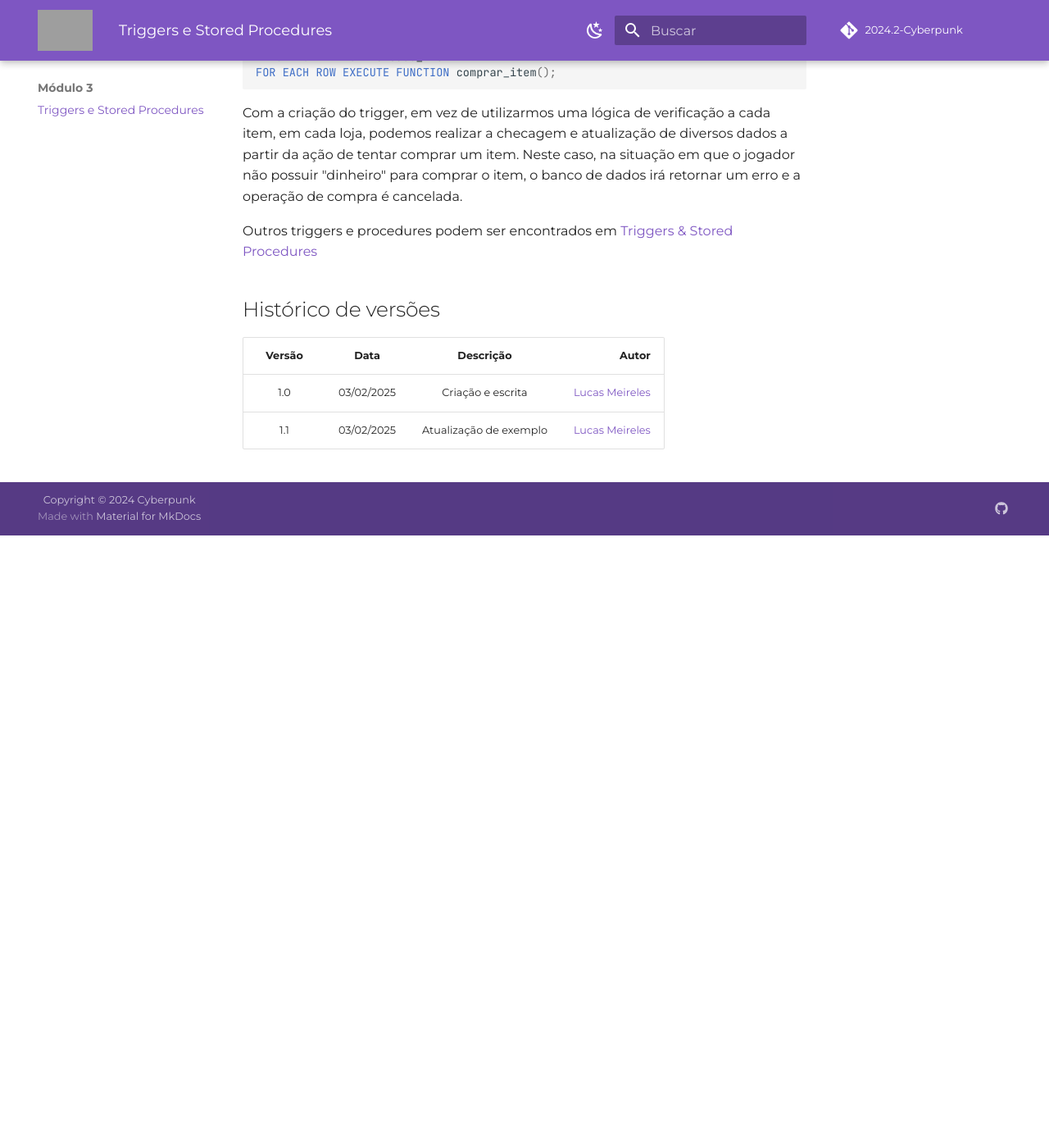
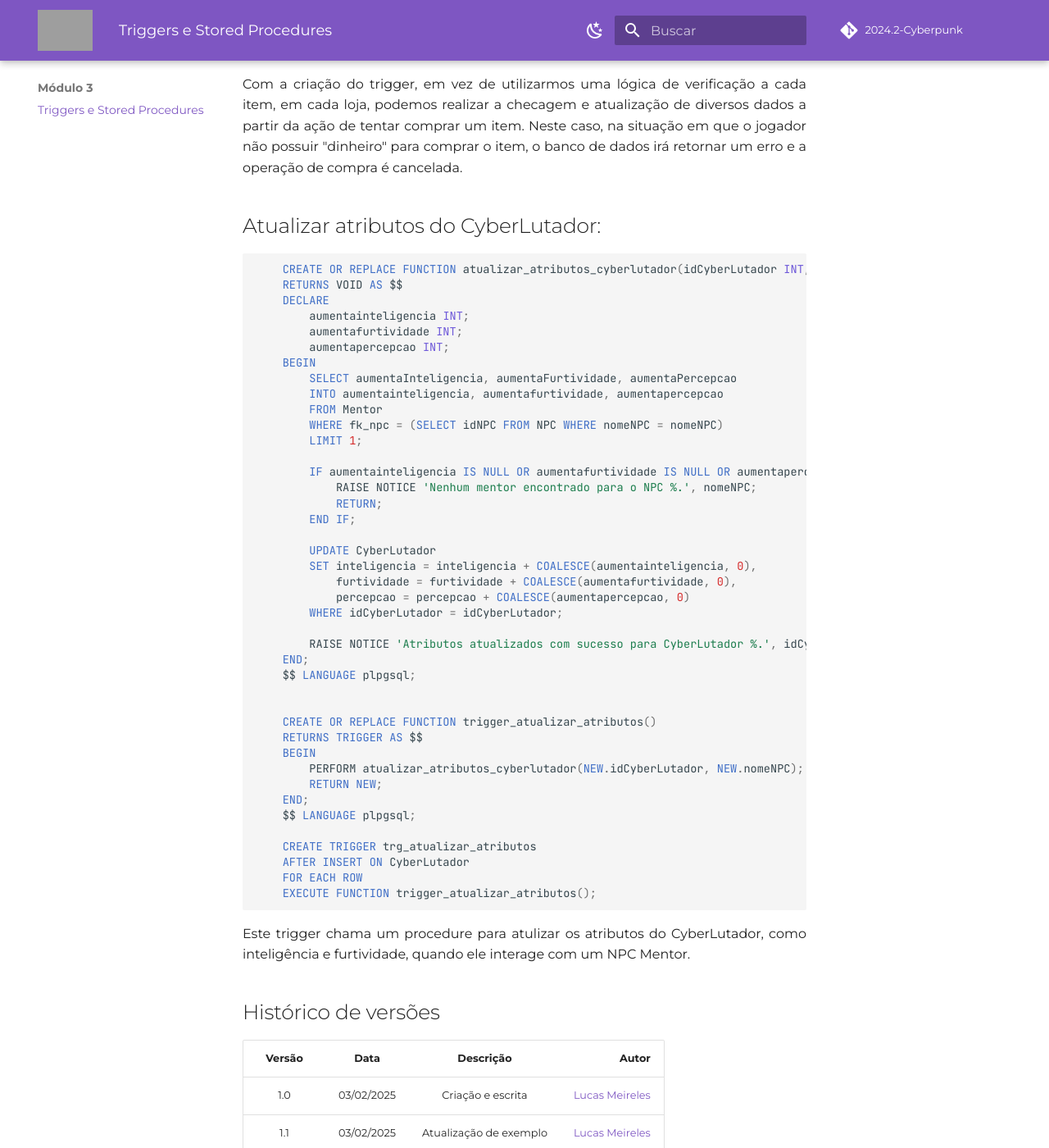
Before and after one commit to SBD1/2024.2-Cyberpunk, an MkDocs documentation site: the page built from docs/modulo3/triggers-procedures.md, in a window 1280 px wide and 1400 px high, scrolled down 1698 px. Shown: the whole window at 82% size. Built offline with MkDocs 1.6.1 and Material for MkDocs 9.7.7, drawn with Linux system fonts in a browser that asks for light colours; comment, search, counter and statistics services are not loaded; before the commit the page ends 2351 px from its top, so only the background shows below that; some of the changed text lies outside the part shown; grey boxes are pictures that could not be loaded.

Commit message:
adicionando procedure para aatualizar atributos do cyberlutador

````diff
--- a/docs/modulo3/triggers-procedures.md
+++ b/docs/modulo3/triggers-procedures.md
@@ -1,9 +1,11 @@
 # Introdução
+
 <p align="justify">
 Triggers e Stored Procedures são elementos essenciais ao banco de dados quando se diz à respeito de promover sua estabilidade e configuração correta mediante à possibilidades que não são inicialmente garantidas pelo próprio SQL. Como exemplo, situações em que se desejaria atualizar a informação de uma tabela, mediante alteração em outras, ou até garantir que a especialização e/ou generalização esteja de acordo com o previsto pelas entidades e relacionamentos de um projeto.
 </p>
 
 # Procedures
+
 <p align="justify">
 Procedures irão trazer "funções" ao banco de dados, permitindo uma execução sequencial de instruções, que podem ou não incluir condicionais, que auxiliam a executar uma sequência de ações diante de um objetivo final, como, por exemplo, inserir uma nova tupla em uma tabela, retirando a possibilidade de que um usuário externo apresente informações erradas (como um id já existente) ou ainda atualizar uma tabela de controle cujo usuário não deveria ter acesso justamente para que seja possível manter a estabilidade do banco de dados.
 
@@ -48,10 +51,60 @@ BEFORE UPDATE ON Mercado_Item
 FOR EACH ROW EXECUTE FUNCTION comprar_item();
 
 ```
+<p align="justify">
+Com a criação do trigger, em vez de utilizarmos uma lógica de verificação a cada item, em cada loja, podemos realizar a checagem e atualização de diversos dados a partir da ação de tentar comprar um item. Neste caso, na situação em que o jogador não possuir "dinheiro" para comprar o item, o banco de dados irá retornar um erro e a operação de compra é cancelada.
+</p>
 
-Com a criação do trigger, em vez de utilizarmos uma lógica de verificação a cada item, em cada loja, podemos realizar a checagem e atualização de diversos dados a partir da ação de tentar comprar um item. Neste caso, na situação em que o jogador não possuir "dinheiro" para comprar o item, o banco de dados irá retornar um erro e a operação de compra é cancelada.
+## Atualizar atributos do CyberLutador:
 
-Outros triggers e procedures podem ser encontrados em <a href="https://github.com/SBD1/2024.2-Cyberpunk/tree/699fca42dff077014855068d58069e5214081bae/triggers-procedures" target="blank"> Triggers & Stored Procedures </a>
+```sql
+    CREATE OR REPLACE FUNCTION atualizar_atributos_cyberlutador(idCyberLutador INT, nomeNPC TEXT)
+    RETURNS VOID AS $$
+    DECLARE
+        aumentainteligencia INT;
+        aumentafurtividade INT;
+        aumentapercepcao INT;
+    BEGIN
+        SELECT aumentaInteligencia, aumentaFurtividade, aumentaPercepcao
+        INTO aumentainteligencia, aumentafurtividade, aumentapercepcao
+        FROM Mentor
+        WHERE fk_npc = (SELECT idNPC FROM NPC WHERE nomeNPC = nomeNPC)
+        LIMIT 1;
+
+        IF aumentainteligencia IS NULL OR aumentafurtividade IS NULL OR aumentapercepcao IS NULL THEN
+            RAISE NOTICE 'Nenhum mentor encontrado para o NPC %.', nomeNPC;
+            RETURN;
+        END IF;
+
+        UPDATE CyberLutador
+        SET inteligencia = inteligencia + COALESCE(aumentainteligencia, 0),
+            furtividade = furtividade + COALESCE(aumentafurtividade, 0),
+            percepcao = percepcao + COALESCE(aumentapercepcao, 0)
+        WHERE idCyberLutador = idCyberLutador;
+
+        RAISE NOTICE 'Atributos atualizados com sucesso para CyberLutador %.', idCyberLutador;
+    END;
+    $$ LANGUAGE plpgsql;
+
+
+    CREATE OR REPLACE FUNCTION trigger_atualizar_atributos()
+    RETURNS TRIGGER AS $$
+    BEGIN
+        PERFORM atualizar_atributos_cyberlutador(NEW.idCyberLutador, NEW.nomeNPC);
+        RETURN NEW;
+    END;
+    $$ LANGUAGE plpgsql;
+
+    CREATE TRIGGER trg_atualizar_atributos
+    AFTER INSERT ON CyberLutador
+    FOR EACH ROW
+    EXECUTE FUNCTION trigger_atualizar_atributos();
+
+```
+
+<p align="justify">
+Este trigger chama um procedure para atulizar os atributos do CyberLutador, como inteligência e furtividade, quando ele interage com um NPC Mentor.
+</p>
 
 ## Histórico de versões
 
````
Also changed, not shown: other parts of docs/modulo3/triggers-procedures.md (+2 -1 lines).
